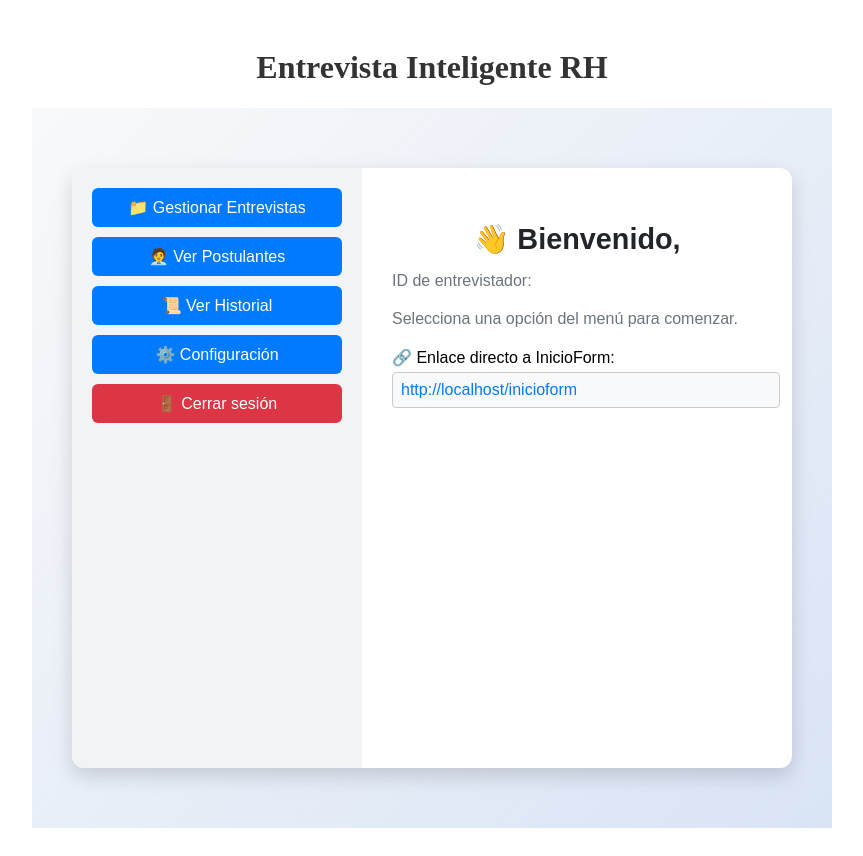
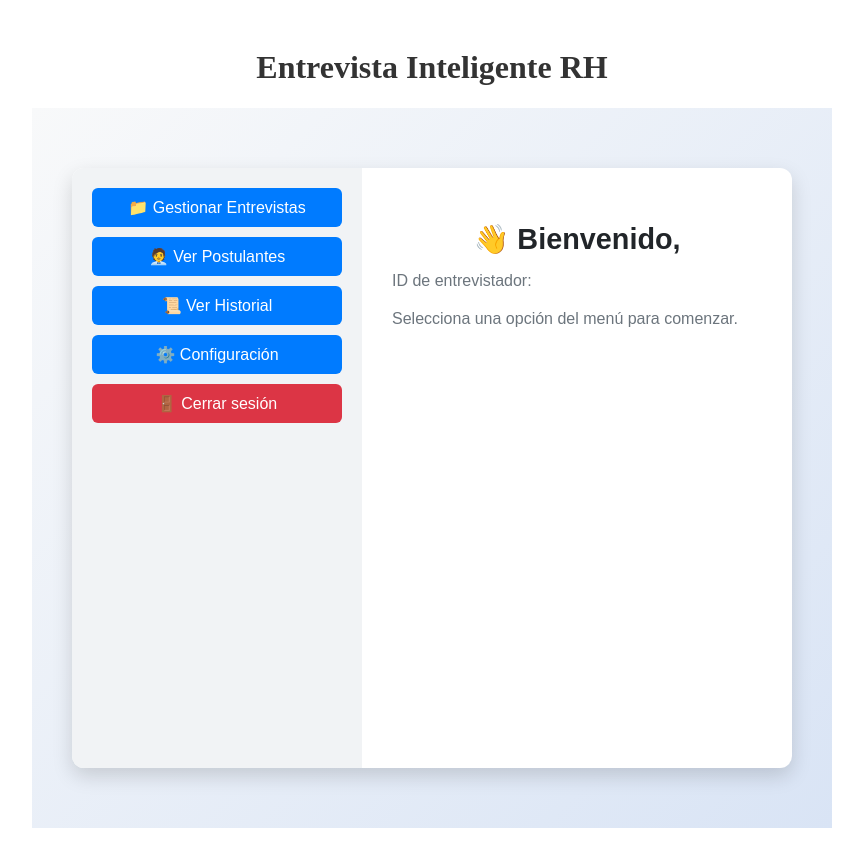
Before and after one commit to JesusMunoz415/entrevista-frontend, a React (Create React App) app: page /dashboard in a window 1280 px wide. Shown: the whole page, without its empty margins (208-1071 px from the left). Built offline with nearby package versions, Linux system fonts and the light colour scheme.

Commit message:
primer darshboard

```diff
--- a/src/components/Dashboard.js
+++ b/src/components/Dashboard.js
@@ -1,36 +1,21 @@
-//frontend/src/components/Dashboard.js
-
 import React, { useState } from 'react';
-import VerPostulantes from './VerPostulantes';
-import InicioForm from './InicioForm';
+import VerPostulantes from './VerPostulantes'; // ✅ Importar el archivo externo
 
 function Dashboard({ entrevistadorId }) {
   const nombreEntrevistador = localStorage.getItem("nombreEntrevistador");
   const [vista, setVista] = useState("home");
-  const [enlace] = useState(`${window.location.origin}/inicioform`);
 
   const handleCerrarSesion = () => {
     localStorage.clear();
     window.location.reload();
   };
 
-  // ✅ Mostrar InicioForm a pantalla completa
-  if (vista === "entrevistas") {
-    return (
-      <div style={{ height: '100vh', width: '100vw', padding: 0, margin: 0 }}>
-        <InicioForm
-          onContinue={(postulanteId) => {
-            window.location.href = `/entrevista/${postulanteId}`;
-          }}
-        />
-      </div>
-    );
-  }
-
   const renderContenido = () => {
     switch (vista) {
+      case "entrevistas":
+        return <GestionarEntrevistas />;
       case "postulantes":
-        return <VerPostulantes />;
+        return <VerPostulantes />; // ✅ Llama al componente externo
       case "historial":
         return <VerHistorial />;
       case "configuracion":
@@ -41,29 +26,6 @@ function Dashboard({ entrevistadorId }) {
             <h2 style={styles.welcome}>👋 Bienvenido, <span style={styles.username}>{nombreEntrevistador}</span></h2>
             <p style={styles.subtext}>ID de entrevistador: <strong>{entrevistadorId}</strong></p>
             <p style={{ marginTop: '20px', color: '#6c757d' }}>Selecciona una opción del menú para comenzar.</p>
-
-            {/* 🔗 Cuadro de texto con enlace clickeable */}
-            <div style={{ marginTop: '20px' }}>
-              <label>🔗 Enlace directo a InicioForm:</label>
-              <div style={{ marginTop: '5px' }}>
-                <a
-                  href="/inicioform"
-                  style={{
-                    display: 'inline-block',
-                    width: '100%',
-                    padding: '8px',
-                    backgroundColor: '#f8f9fa',
-                    border: '1px solid #ccc',
-                    borderRadius: '4px',
-                    color: '#007bff',
-                    textDecoration: 'none',
-                    overflowWrap: 'break-word'
-                  }}
-                >
-                  {enlace}
-                </a>
-              </div>
-            </div>
           </div>
         );
     }
@@ -71,6 +33,7 @@ function Dashboard({ entrevistadorId }) {
 
   return (
     <div style={styles.container}>
+
       <div style={styles.card}>
         <div style={styles.sidebar}>
           <button onClick={() => setVista("entrevistas")} style={styles.menuButton}>
@@ -98,7 +61,14 @@ function Dashboard({ entrevistadorId }) {
   );
 }
 
-// ⚠️ Subcomponentes temporales (mover a archivos externos después)
+// Subcomponentes de ejemplo
+const GestionarEntrevistas = () => (
+  <div>
+    <h2>📁 Gestión de Entrevistas</h2>
+    <p>Aquí podrás crear, editar y eliminar entrevistas.</p>
+  </div>
+);
+
 const VerHistorial = () => (
   <div>
     <h2>📜 Historial de Entrevistas</h2>
@@ -121,6 +91,12 @@ const styles = {
     height: '90vh',
     background: 'linear-gradient(135deg, #f8f9fa, #d9e4f5)',
     fontFamily: 'Arial, sans-serif'
+  },
+  title: {
+    position: 'absolute',
+    top: '20px',
+    fontSize: '2rem',
+    color: '#343a40'
   },
   card: {
     display: 'flex',
```
